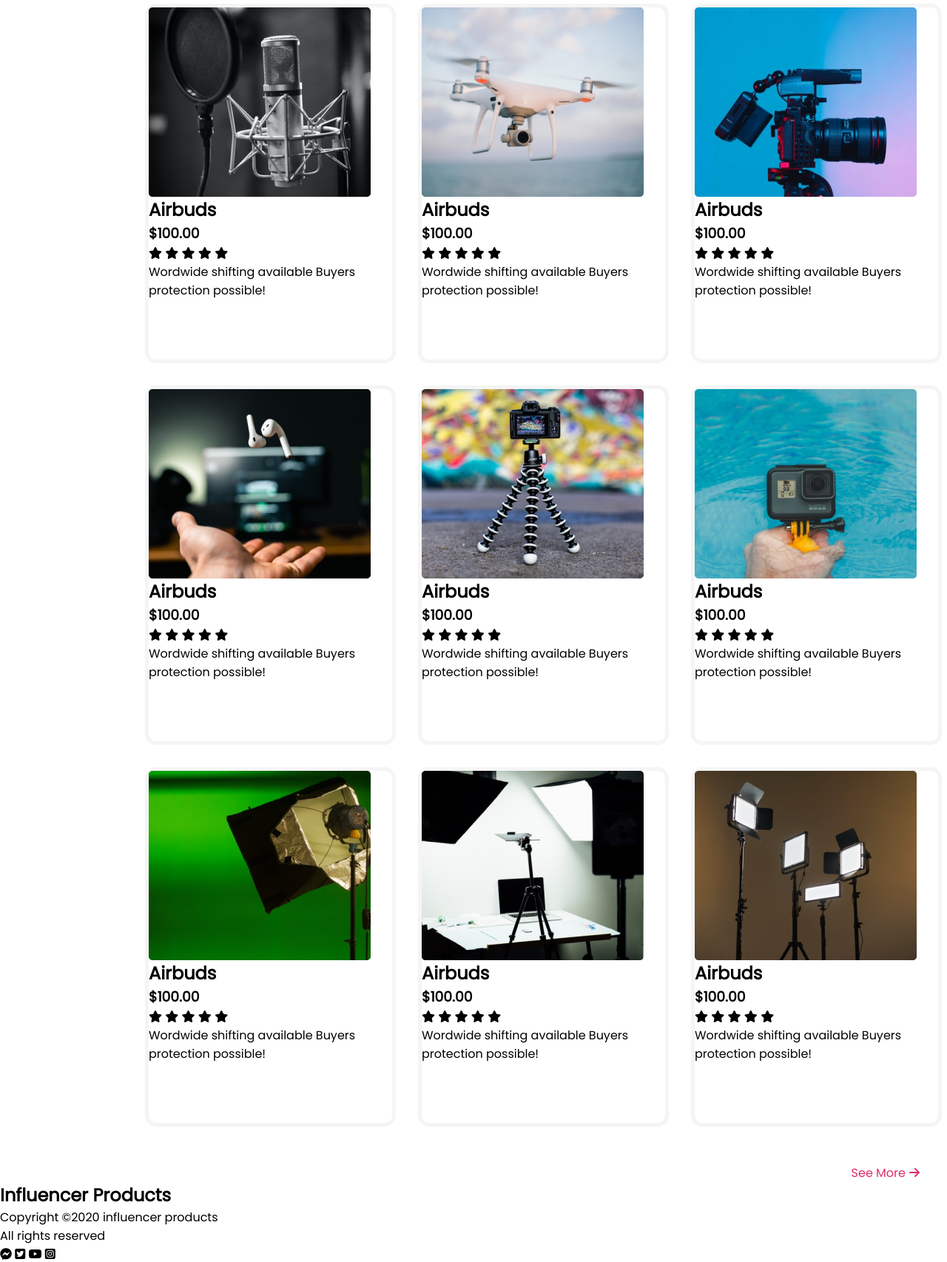
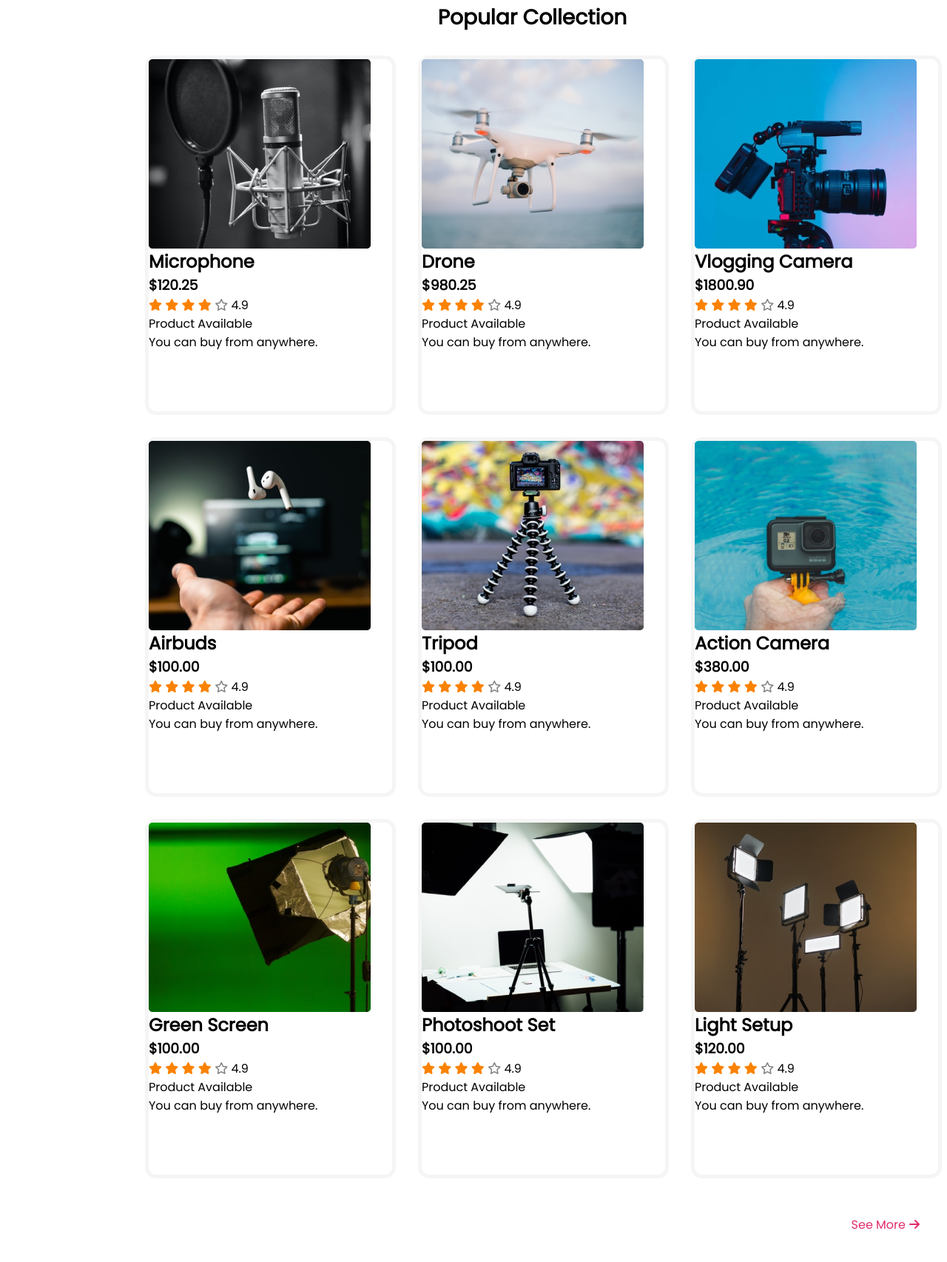
Before and after one commit to Emran12/influencer-gear, a plain HTML site: page index.html in a window 1280 px wide. Shown: the part 696-2402 px from the top of the page at 74% size. Drawn offline with Linux system fonts and the light colour scheme; a web font is replaced by a local one.

Commit message:
final commit

```diff
--- a/css/style.css
+++ b/css/style.css
@@ -11,12 +11,18 @@ body{
     width: 1440px;
     background-color: #FFFFFF;
 }
+/* header style */
+.nav-menu p{
+    margin-left: 120px;
+    font-size: 24px;
+}
 
 /* influencer style */
 .influencer{
     display: flex;
     justify-content: space-between;
     margin-bottom: 130px;
+    margin-top: 60px;
 }
 .journey{
     width: 582px;
@@ -58,7 +64,10 @@ body{
     border: 5px solid rgba(128, 128, 128, 0.082);
     border-radius: 50%;
 }
-
+.camera:hover img{
+    transform: scale(1.3);
+    transition: transform 3s ease-in;
+}
 /* products styles */
 .container{
     width: 1047px;
@@ -85,6 +94,12 @@ body{
     width: 300px;
     height: 256px;
 }
+.filled{
+    color: #FB8200;
+}
+.empty{
+    color: grey;
+}
 .smore{
    font-size: 16px;
    margin-top: 50px;
@@ -95,3 +110,96 @@ body{
     text-decoration: none;
     color: #E02C6D;
 }
+/* subscribe section styles */
+.alert{
+    margin-top: 100px;
+    margin-left: 196px;
+}
+.alert h1{
+    font-size: 38px;
+    font-weight: 700;
+}
+.alert p{
+    font-size: 16px;
+    line-height: 28px;
+    font-weight: 700;
+}
+#email{
+    width: 300px;
+    height: 40px;
+    font-size: 24px;
+}
+#subscribe{
+    display: inline;
+    width: 140px;
+    height: 40px;
+    border: 3px solid rgb(228, 210, 210);
+    font-size: 24px;
+    color: white;
+    background-color: #E02C6D;
+}
+
+/* footer styles */
+footer{
+    width: 1440px;
+    height: 239px;
+    background: #0A0826;
+    margin-top: 100px;
+}
+.footer-info{
+    text-align: center;
+    color: white;
+    padding-top: 50px;
+}
+.footer-info h2{
+    font-size: 24px;
+    line-height: 36px;
+}
+.footer-info p{
+    font-size: 14px;
+    line-height: 24px;
+}
+.icon i{
+    width: 32px;
+    height: 32px;
+    padding-right: 16px;
+
+}
+
+/* Responsive design using media query */
+/* mobile */
+@media (max-width:600px) {
+    .influencer{
+        display: flex;
+        flex-direction: column;
+    }
+    .products{
+        display: grid;
+        grid-template-columns: repeat(1,1fr);
+    }
+
+}
+/* tablet */
+@media (min-width:600px and max-width: 1000px) {
+    .influencer{
+        display: flex;
+        flex-direction: column;
+    }
+    .products{
+        display: grid;
+        grid-template-columns: repeat(2,1fr);
+    }
+
+}
+/* Desktop */
+@media (min-width:1001) {
+    .influencer{
+        display: flex;
+        flex-direction: row;
+    }
+    .products{
+        display: grid;
+        grid-template-columns: repeat(3,1fr);
+    }
+
+}
--- a/index.html
+++ b/index.html
@@ -18,7 +18,7 @@
     <header>
         <nav>
             <div class="nav-menu">
-                <p>Influencer produc</p>
+                <p>Influencer products</p>
             </div>
         </nav>
     </header>
@@ -27,9 +27,7 @@
         <div class="influencer">
             <div class="journey">
                 <h1>Start your Journey as Influencer</h1>
-                <p>Lorem ipsum dolor sit, amet consectetur adipisicing elit. Non sunt veniam quisquam optio, corporis
-                    illum
-                    pariatur, tempora ut laboriosam placeat quasi fugiat sapiente quas ea!</p>
+                <p>Influencer marketing can greatly expand your reach and positioning online. Social users will begin to know more about your brand, your story, who you are, and the solutions you offer.</p>
                 <p class="link"><a href="">Preebook Now</a>  <span><i class="fas fa-arrow-right arrow"></i></span></p>
             </div>
             <div class="camera">
@@ -39,25 +37,26 @@
 
     </section>
     <section class="container">
-        <h2 class="section-title">product collection</h2>
+        <h2 class="section-title">Popular Collection</h2>
         <div class="products">
             <div class="product">
                 <div class="product-photo">
                     <img src="images/mic.png" alt="">
                 </div>
                 <div class="product-details">
-                    <h2 class="product-name">Airbuds</h2>
-                    <h3 class="product-price">$100.00</h3>
+                    <h2 class="product-name">Microphone</h2>
+                    <h3 class="product-price">$120.25</h3>
                     <div class="product-ratings">
-                        <i class="fas fa-star"></i>
-                        <i class="fas fa-star"></i>
-                        <i class="fas fa-star"></i>
-                        <i class="fas fa-star"></i>
-                        <i class="fas fa-star"></i>
+                        <i class="fas fa-star filled"></i>
+                        <i class="fas fa-star filled"></i>
+                        <i class="fas fa-star filled"></i>
+                        <i class="fas fa-star filled"></i>
+                        <i class="far fa-star empty"></i>
+                        <span>4.9</span>
                     </div>
                     <p class="product-update">
-                        Wordwide shifting available
-                        Buyers protection possible!
+                        Product Available<br>
+                        You can buy from anywhere.
                     </p>
                 </div>
             </div>
@@ -66,18 +65,19 @@
                     <img src="images/drone.png" alt="">
                 </div>
                 <div class="product-details">
-                    <h2 class="product-name">Airbuds</h2>
-                    <h3 class="product-price">$100.00</h3>
+                    <h2 class="product-name">Drone</h2>
+                    <h3 class="product-price">$980.25</h3>
                     <div class="product-ratings">
-                        <i class="fas fa-star"></i>
-                        <i class="fas fa-star"></i>
-                        <i class="fas fa-star"></i>
-                        <i class="fas fa-star"></i>
-                        <i class="fas fa-star"></i>
+                        <i class="fas fa-star filled"></i>
+                        <i class="fas fa-star filled"></i>
+                        <i class="fas fa-star filled"></i>
+                        <i class="fas fa-star filled"></i>
+                        <i class="far fa-star empty"></i>
+                        <span>4.9</span>
                     </div>
                     <p class="product-update">
-                        Wordwide shifting available
-                        Buyers protection possible!
+                        Product Available<br>
+                        You can buy from anywhere.
                     </p>
                 </div>
             </div>
@@ -86,18 +86,19 @@
                     <img src="images/camera.png" alt="">
                 </div>
                 <div class="product-details">
-                    <h2 class="product-name">Airbuds</h2>
-                    <h3 class="product-price">$100.00</h3>
+                    <h2 class="product-name">Vlogging Camera</h2>
+                    <h3 class="product-price">$1800.90</h3>
                     <div class="product-ratings">
-                        <i class="fas fa-star"></i>
-                        <i class="fas fa-star"></i>
-                        <i class="fas fa-star"></i>
-                        <i class="fas fa-star"></i>
-                        <i class="fas fa-star"></i>
+                        <i class="fas fa-star filled"></i>
+                        <i class="fas fa-star filled"></i>
+                        <i class="fas fa-star filled"></i>
+                        <i class="fas fa-star filled"></i>
+                        <i class="far fa-star empty"></i>
+                        <span>4.9</span>
                     </div>
                     <p class="product-update">
-                        Wordwide shifting available
-                        Buyers protection possible!
+                        Product Available<br>
+                        You can buy from anywhere.
                     </p>
                 </div>
             </div>
@@ -109,15 +110,16 @@
                     <h2 class="product-name">Airbuds</h2>
                     <h3 class="product-price">$100.00</h3>
                     <div class="product-ratings">
-                        <i class="fas fa-star"></i>
-                        <i class="fas fa-star"></i>
-                        <i class="fas fa-star"></i>
-                        <i class="fas fa-star"></i>
-                        <i class="fas fa-star"></i>
+                        <i class="fas fa-star filled"></i>
+                        <i class="fas fa-star filled"></i>
+                        <i class="fas fa-star filled"></i>
+                        <i class="fas fa-star filled"></i>
+                        <i class="far fa-star empty"></i>
+                        <span>4.9</span>
                     </div>
                     <p class="product-update">
-                        Wordwide shifting available
-                        Buyers protection possible!
+                        Product Available<br>
+                        You can buy from anywhere.
                     </p>
                 </div>
             </div>
@@ -126,18 +128,19 @@
                     <img src="images/tripod.png" alt="">
                 </div>
                 <div class="product-details">
-                    <h2 class="product-name">Airbuds</h2>
+                    <h2 class="product-name">Tripod</h2>
                     <h3 class="product-price">$100.00</h3>
                     <div class="product-ratings">
-                        <i class="fas fa-star"></i>
-                        <i class="fas fa-star"></i>
-                        <i class="fas fa-star"></i>
-                        <i class="fas fa-star"></i>
-                        <i class="fas fa-star"></i>
+                        <i class="fas fa-star filled"></i>
+                        <i class="fas fa-star filled"></i>
+                        <i class="fas fa-star filled"></i>
+                        <i class="fas fa-star filled"></i>
+                        <i class="far fa-star empty"></i>
+                        <span>4.9</span>
                     </div>
                     <p class="product-update">
-                        Wordwide shifting available
-                        Buyers protection possible!
+                        Product Available<br>
+                        You can buy from anywhere.
                     </p>
                 </div>
             </div>
@@ -146,18 +149,19 @@
                     <img src="images/action.png" alt="">
                 </div>
                 <div class="product-details">
-                    <h2 class="product-name">Airbuds</h2>
-                    <h3 class="product-price">$100.00</h3>
+                    <h2 class="product-name">Action Camera</h2>
+                    <h3 class="product-price">$380.00</h3>
                     <div class="product-ratings">
-                        <i class="fas fa-star"></i>
-                        <i class="fas fa-star"></i>
-                        <i class="fas fa-star"></i>
-                        <i class="fas fa-star"></i>
-                        <i class="fas fa-star"></i>
+                        <i class="fas fa-star filled"></i>
+                        <i class="fas fa-star filled"></i>
+                        <i class="fas fa-star filled"></i>
+                        <i class="fas fa-star filled"></i>
+                        <i class="far fa-star empty"></i>
+                        <span>4.9</span>
                     </div>
                     <p class="product-update">
-                        Wordwide shifting available
-                        Buyers protection possible!
+                        Product Available<br>
+                        You can buy from anywhere.
                     </p>
                 </div>
             </div>
@@ -166,18 +170,19 @@
                     <img src="images/single-light.png" alt="">
                 </div>
                 <div class="product-details">
-                    <h2 class="product-name">Airbuds</h2>
+                    <h2 class="product-name">Green Screen</h2>
                     <h3 class="product-price">$100.00</h3>
                     <div class="product-ratings">
-                        <i class="fas fa-star"></i>
-                        <i class="fas fa-star"></i>
-                        <i class="fas fa-star"></i>
-                        <i class="fas fa-star"></i>
-                        <i class="fas fa-star"></i>
+                        <i class="fas fa-star filled"></i>
+                        <i class="fas fa-star filled"></i>
+                        <i class="fas fa-star filled"></i>
+                        <i class="fas fa-star filled"></i>
+                        <i class="far fa-star empty"></i>
+                        <span>4.9</span>
                     </div>
                     <p class="product-update">
-                        Wordwide shifting available
-                        Buyers protection possible!
+                        Product Available<br>
+                        You can buy from anywhere.
                     </p>
                 </div>
             </div>
@@ -186,18 +191,19 @@
                     <img src="images/setup.png" alt="">
                 </div>
                 <div class="product-details">
-                    <h2 class="product-name">Airbuds</h2>
+                    <h2 class="product-name">Photoshoot Set</h2>
                     <h3 class="product-price">$100.00</h3>
                     <div class="product-ratings">
-                        <i class="fas fa-star"></i>
-                        <i class="fas fa-star"></i>
-                        <i class="fas fa-star"></i>
-                        <i class="fas fa-star"></i>
-                        <i class="fas fa-star"></i>
+                        <i class="fas fa-star filled"></i>
+                        <i class="fas fa-star filled"></i>
+                        <i class="fas fa-star filled"></i>
+                        <i class="fas fa-star filled"></i>
+                        <i class="far fa-star empty"></i>
+                        <span>4.9</span>
                     </div>
                     <p class="product-update">
-                        Wordwide shifting available
-                        Buyers protection possible!
+                        Product Available<br>
+                        You can buy from anywhere.
                     </p>
                 </div>
             </div>
@@ -206,35 +212,47 @@
                     <img src="images/lights.png" alt="">
                 </div>
                 <div class="product-details">
-                    <h2 class="product-name">Airbuds</h2>
-                    <h3 class="product-price">$100.00</h3>
+                    <h2 class="product-name">Light Setup</h2>
+                    <h3 class="product-price">$120.00</h3>
                     <div class="product-ratings">
-                        <i class="fas fa-star"></i>
-                        <i class="fas fa-star"></i>
-                        <i class="fas fa-star"></i>
-                        <i class="fas fa-star"></i>
-                        <i class="fas fa-star"></i>
+                        <i class="fas fa-star filled"></i>
+                        <i class="fas fa-star filled"></i>
+                        <i class="fas fa-star filled"></i>
+                        <i class="fas fa-star filled"></i>
+                        <i class="far fa-star empty"></i>
+                        <span>4.9</span>
                     </div>
                     <p class="product-update">
-                        Wordwide shifting available
-                        Buyers protection possible!
+                        Product Available<br>
+                        You can buy from anywhere.
                     </p>
                 </div>
             </div>
         </div>
         <p class="smore"> <a href="">See More</a><i class="fas fa-arrow-right arrow"></i></p>
     </section>
+    <section>
+        <div class="alert">
+            <h1>Trade Alert</h1>
+            <p> Delivering the latest product trends and industry news straight to your inbox.</p>
+            <input type="email" name="email" id="email" placeholder="Enter your email">
+            <p id="subscribe">Subscribe</p>
+            <p>We’ll never share your email address with a third-party.</p>
+        </div>
+    </section>
     <!-- footer start -->
     <footer>
+        <div class="footer-info">
             <h2>Influencer Products</h2>
             <p>Copyright &copy2020 influencer products</p>
             <p>All rights reserved</p>
-        <p>
+            <p class="icon">
                 <i class="fab fa-facebook-messenger"></i>
                 <i class="fab fa-twitter-square"></i>
                 <i class="fab fa-youtube"></i>
                 <i class="fab fa-instagram-square"></i>
             </p>
+        </div>
     </footer>
     <!-- footer end -->
 
```
Lines whose indentation alone changed are shown as unchanged.
